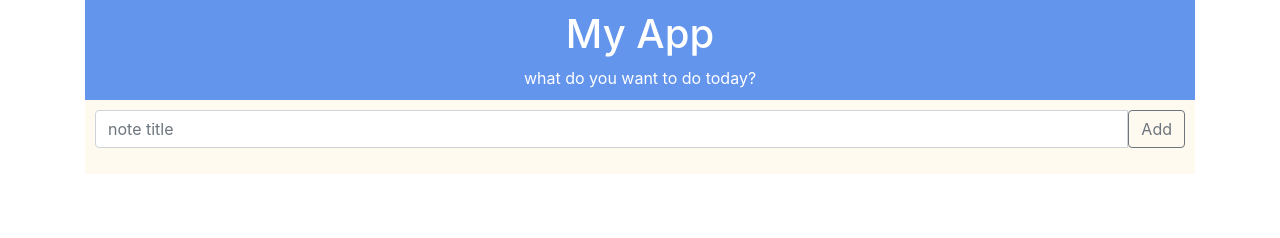
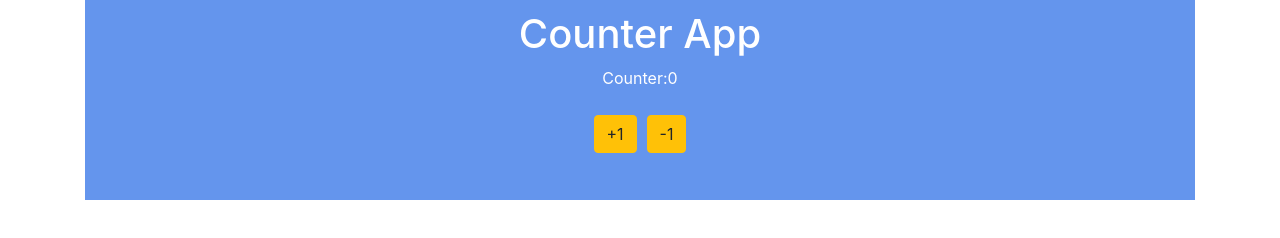
Before and after one commit to PrajaktaKambale/ReactApp6, a website: page public/index.html in a window 1280 px wide. Drawn offline with nearby package versions, Linux system fonts and the light colour scheme.

Commit message:
reactlifecycle,localstorage

```diff
--- a/public/css/style.css
+++ b/public/css/style.css
@@ -30,3 +30,7 @@
 .button-delete {
   cursor: pointer;
 }
+
+.btn-warning {
+  margin: 5px !important;
+}
--- a/public/js/app.js
+++ b/public/js/app.js
@@ -8,58 +8,80 @@ function _possibleConstructorReturn(self, call) { if (!self) { throw new Referen
 
 function _inherits(subClass, superClass) { if (typeof superClass !== "function" && superClass !== null) { throw new TypeError("Super expression must either be null or a function, not " + typeof superClass); } subClass.prototype = Object.create(superClass && superClass.prototype, { constructor: { value: subClass, enumerable: false, writable: true, configurable: true } }); if (superClass) Object.setPrototypeOf ? Object.setPrototypeOf(subClass, superClass) : subClass.__proto__ = superClass; }
 
-var NotesApp = function (_React$Component) {
-  _inherits(NotesApp, _React$Component);
+var SampleComponent = function (_React$Component) {
+  _inherits(SampleComponent, _React$Component);
 
-  function NotesApp(props) {
-    _classCallCheck(this, NotesApp);
+  function SampleComponent(props) {
+    _classCallCheck(this, SampleComponent);
 
-    // binding
-    var _this = _possibleConstructorReturn(this, (NotesApp.__proto__ || Object.getPrototypeOf(NotesApp)).call(this, props));
+    var _this = _possibleConstructorReturn(this, (SampleComponent.__proto__ || Object.getPrototypeOf(SampleComponent)).call(this, props));
 
-    _this.onAdd = _this.onAdd.bind(_this);
-    _this.onRemove = _this.onRemove.bind(_this);
+    _this.onIncrement = _this.onIncrement.bind(_this);
+    _this.onDecrement = _this.onDecrement.bind(_this);
 
-    // state
     _this.state = {
-      //no need to have hard coded value
-      notes: []
+      counter: 0
     };
+
+    console.log("inside constructor..");
     return _this;
   }
 
-  _createClass(NotesApp, [{
-    key: "onAdd",
-    value: function onAdd(note) {
+  _createClass(SampleComponent, [{
+    key: "onIncrement",
+    value: function onIncrement() {
       this.setState(function (prevState) {
-        var notes = prevState.notes;
-        notes.push({
-          id: prevState.notes.length + 1,
-          title: note
-        });
         return {
-          // notes: [
-          //   ...prevState.notes,    //rest operator
-          //   {
-          //     id: prevState.notes.length + 1,
-          //     title: note,
-          //   },
-          // ],
-
-          notes: notes
+          counter: prevState.counter + 1
         };
       });
     }
   }, {
-    key: "onRemove",
-    value: function onRemove(noteToRemove) {
+    key: "onDecrement",
+    value: function onDecrement() {
       this.setState(function (prevState) {
         return {
-          notes: prevState.notes.filter(function (note) {
-            return note.id != noteToRemove.id;
-          })
+          counter: prevState.counter - 1
         };
       });
+    }
+
+    // //component is going to happend   -->deprecated
+    // componentWillMount() {
+    //   console.log("component will mount");
+    // }
+
+    //cmponent is about to get added to memory
+    //will get called at the begining of the lifecycle
+
+  }, {
+    key: "componentDidMount",
+    value: function componentDidMount() {
+      console.log("component did mount");
+
+      // if present load the previous value from the local storage
+      //NOTE: local storage value is always in the form of string,so convert it to integer by using parseint
+      this.setState({
+        counter: localStorage["counter"] ? parseInt(localStorage["counter"], 10) : 0
+      });
+    }
+  }, {
+    key: "componentDidUpdate",
+    value: function componentDidUpdate(prevProps, prevState) {
+      console.log("component did update");
+      // console.log(prevProps);
+      // console.log(prevState);
+      // console.log(this.state);
+      if (prevState.counter != this.state.counter) {
+        //persist the state -->store the state
+        //localstorage:way to store the data on browser side
+        localStorage.setItem("counter", this.state.counter);
+      }
+    }
+  }, {
+    key: "componentWillUnmount",
+    value: function componentWillUnmount() {
+      console.log("component will unmount");
     }
   }, {
     key: "render",
@@ -67,176 +89,40 @@ var NotesApp = function (_React$Component) {
       return React.createElement(
         "div",
         null,
-        React.createElement(Header, { title: this.props.title, subtitle: this.props.subtitle }),
-        React.createElement(AddNote, { onAdd: this.onAdd }),
-        this.state.notes.length > 0 && React.createElement(NotesList, { notes: this.state.notes, onRemove: this.onRemove })
-      );
-    }
-  }]);
-
-  return NotesApp;
-}(React.Component);
-
-// NotesApp default props
-
-
-NotesApp.defaultProps = {
-  title: "Notes App",
-  subtitle: "what do you want to do today?"
-};
-
-//converting class based component to function based component
-var Header = function Header(props) {
-  return React.createElement(
+        React.createElement(
           "div",
           { className: "title" },
           React.createElement(
             "h1",
             null,
-      props.title
+            "Counter App"
           ),
           React.createElement(
             "p",
             null,
-      props.subtitle
+            "Counter:",
+            this.state.counter
           )
-  );
-};
-
-// Header default props
-Header.defaultProps = {
-  title: "",
-  subtitle: ""
-};
-
-var AddNote = function (_React$Component2) {
-  _inherits(AddNote, _React$Component2);
-
-  function AddNote(props) {
-    _classCallCheck(this, AddNote);
-
-    // binding
-    var _this2 = _possibleConstructorReturn(this, (AddNote.__proto__ || Object.getPrototypeOf(AddNote)).call(this, props));
-
-    _this2.onAdd = _this2.onAdd.bind(_this2);
-
-    // state
-    _this2.state = {
-      isError: false
-    };
-    return _this2;
-  }
-
-  _createClass(AddNote, [{
-    key: "onAdd",
-    value: function onAdd(e) {
-      var note = e.target.elements.note.value;
-      e.preventDefault();
-
-      if (note.length > 0) {
-        // will call onAdd method of NotesApp class
-        this.props.onAdd(note);
-      }
-
-      e.target.elements.note.value = "";
-      this.setState({
-        isError: note.length == 0
-      });
-    }
-  }, {
-    key: "render",
-    value: function render() {
-      return React.createElement(
-        "div",
-        { className: "add-note" },
-        React.createElement(
-          "form",
-          { onSubmit: this.onAdd },
+        ),
         React.createElement(
           "div",
-            { className: "input-group mb-3" },
-            React.createElement("input", {
-              type: "text",
-              name: "note",
-              className: "form-control",
-              placeholder: "note title"
-            }),
+          { className: "title" },
           React.createElement(
             "button",
-              {
-                className: "btn btn-outline-secondary",
-                type: "submit",
-                id: "button-addon2"
-              },
-              "Add"
-            )
+            { onClick: this.onIncrement, className: "btn btn-warning" },
+            "+1"
           ),
-          this.state.isError && React.createElement(
-            "div",
-            { className: "text-danger" },
-            "Title can not be empty"
+          React.createElement(
+            "button",
+            { onClick: this.onDecrement, className: "btn btn-warning" },
+            "-1"
           )
         )
       );
     }
   }]);
 
-  return AddNote;
+  return SampleComponent;
 }(React.Component);
 
-var NotesList = function (_React$Component3) {
-  _inherits(NotesList, _React$Component3);
-
-  function NotesList(props) {
-    _classCallCheck(this, NotesList);
-
-    // binding
-    var _this3 = _possibleConstructorReturn(this, (NotesList.__proto__ || Object.getPrototypeOf(NotesList)).call(this, props));
-
-    _this3.onRemove = _this3.onRemove.bind(_this3);
-    return _this3;
-  }
-
-  _createClass(NotesList, [{
-    key: "onRemove",
-    value: function onRemove(note) {
-      console.log("removing: ", note.title);
-      this.props.onRemove(note);
-    }
-  }, {
-    key: "render",
-    value: function render() {
-      var _this4 = this;
-
-      return React.createElement(
-        "div",
-        { className: "notes-list" },
-        this.props.notes.map(function (note) {
-          return React.createElement(
-            "div",
-            { className: "input-group mb-3" },
-            React.createElement(
-              "span",
-              { className: "form-control" },
-              note.title
-            ),
-            React.createElement(
-              "span",
-              {
-                onClick: function onClick() {
-                  _this4.onRemove(note);
-                },
-                className: "input-group-text text-danger button-delete"
-              },
-              "Delete"
-            )
-          );
-        })
-      );
-    }
-  }]);
-
-  return NotesList;
-}(React.Component);
-
-ReactDOM.render(React.createElement(NotesApp, { title: "My App" }), document.getElementById("app"));
+ReactDOM.render(React.createElement(SampleComponent, null), document.getElementById("app"));
```
Also changed, not shown: src/app4.js (added, +86 -0 lines). Lines whose indentation alone changed are shown as unchanged.
